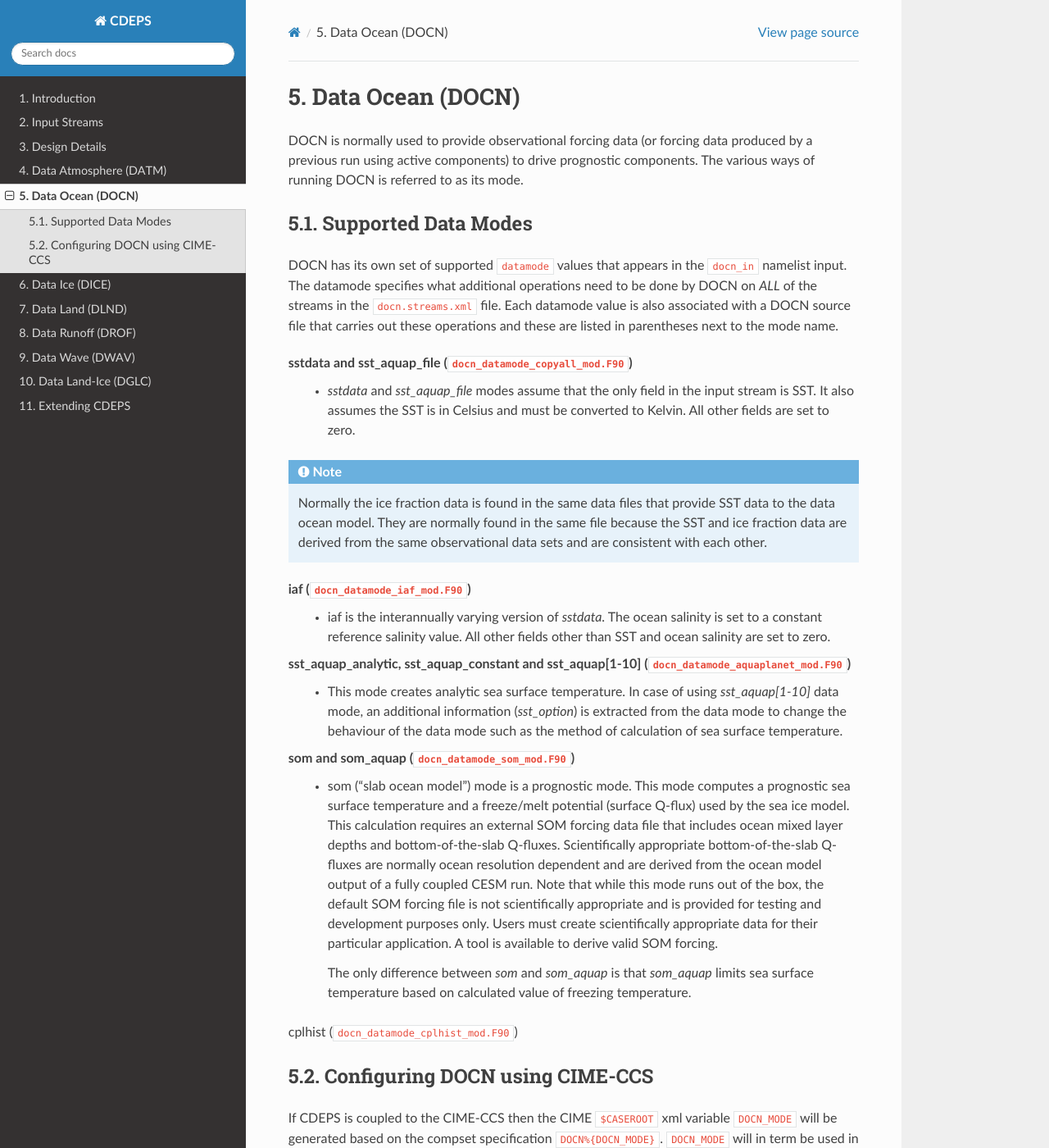
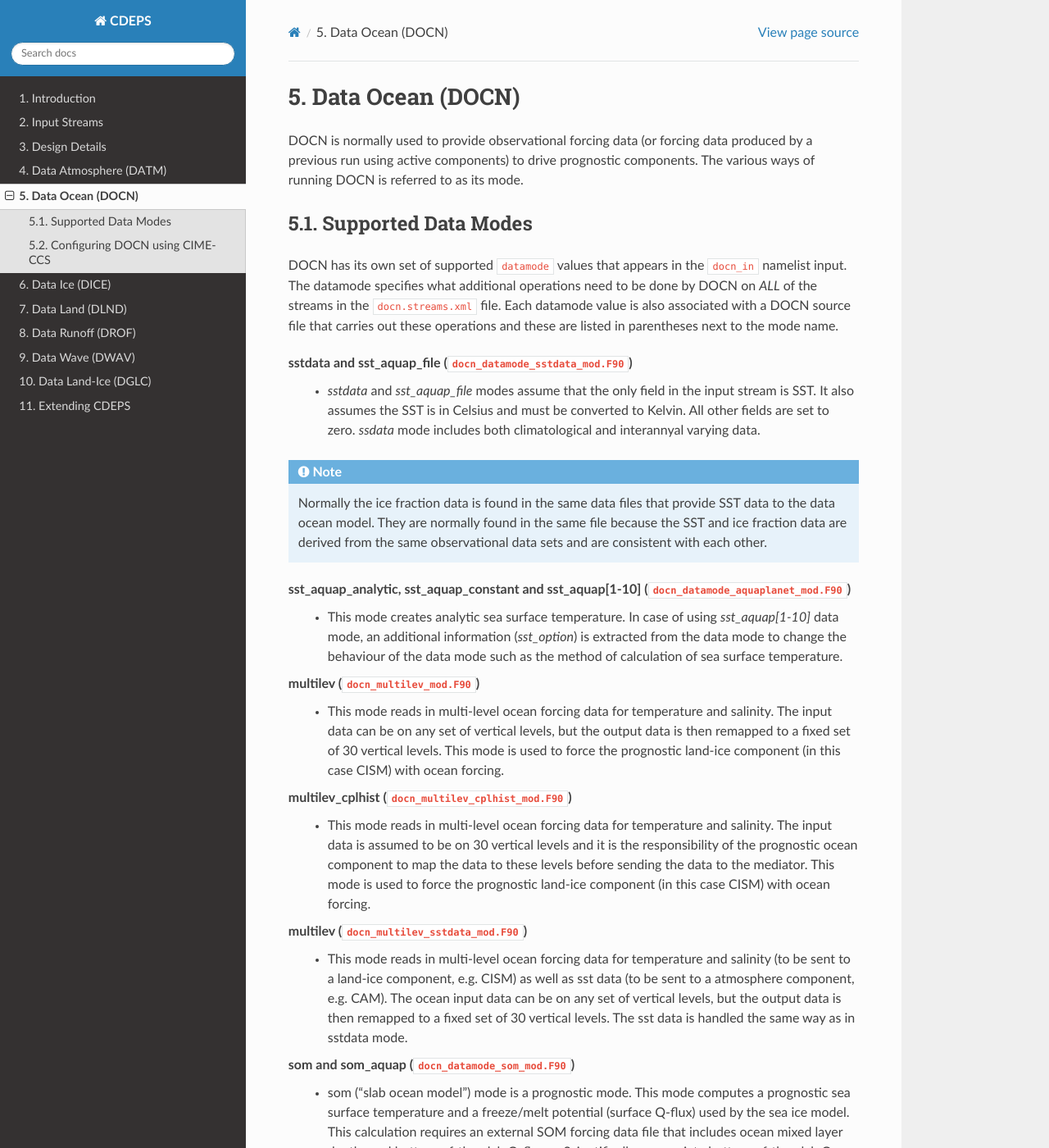
Before and after one commit to ESCOMP/CDEPS, a Sphinx documentation site: the page built from doc/source/docn.rst, in a window 1280 px wide and 1400 px high. Shown: the whole window at 82% size. Built offline with Sphinx 7.4.7 and the Read the Docs theme 3.1.0, drawn with Linux system fonts in a browser that asks for light colours; comment, search, counter and statistics services are not loaded; some of the changed text lies outside the part shown.

Commit message:
update to documentation

```diff
--- a/doc/source/docn.rst
+++ b/doc/source/docn.rst
@@ -21,10 +21,11 @@ operations need to be done by DOCN on *ALL* of the streams in the
 with a DOCN source file that carries out these operations and these are
 listed in parentheses next to the mode name.
 
-sstdata and sst_aquap_file (``docn_datamode_copyall_mod.F90``)
+sstdata and sst_aquap_file (``docn_datamode_sstdata_mod.F90``)
   - `sstdata` and `sst_aquap_file` modes assume that the only field in the
     input stream is SST. It also assumes the SST is in Celsius and must be
     converted to Kelvin. All other fields are set to zero.
+    `ssdata` mode includes both climatological and interannyal varying data.
 
 .. note::
   Normally the ice fraction data is found in the same data files that
@@ -32,30 +33,50 @@ sstdata and sst_aquap_file (``docn_datamode_copyall_mod.F90``)
   the same file because the SST and ice fraction data are derived from
   the same observational data sets and are consistent with each other.
 
-iaf (``docn_datamode_iaf_mod.F90``)
-  - iaf is the interannually varying version of `sstdata`.
-    The ocean salinity is set to a constant reference salinity value.
-    All other fields other than SST and ocean salinity are set to zero.
-
 sst_aquap_analytic, sst_aquap_constant and sst_aquap[1-10] (``docn_datamode_aquaplanet_mod.F90``)
   - This mode creates analytic sea surface temperature. In case of using
     `sst_aquap[1-10]` data mode, an additional information (`sst_option`)
     is extracted from the data mode to change the behaviour of the
     data mode such as the method of calculation of sea surface temperature.
 
+multilev (``docn_multilev_mod.F90``)
+  - This mode reads in multi-level ocean forcing data for temperature
+    and salinity. The input data can be on any set of vertical levels,
+    but the output data is then remapped to a fixed set of 30 vertical
+    levels. This mode is used to force the prognostic land-ice
+    component (in this case CISM) with ocean forcing.
+
+multilev_cplhist (``docn_multilev_cplhist_mod.F90``)
+  - This mode reads in multi-level ocean forcing data for temperature
+    and salinity. The input data is assumed to be on 30 vertical
+    levels and it is the responsibility of the prognostic ocean
+    component to map the data to these levels before sending the data
+    to the mediator.  This mode is used to force the prognostic
+    land-ice component (in this case CISM) with ocean forcing.
+
+multilev (``docn_multilev_sstdata_mod.F90``)
+  - This mode reads in multi-level ocean forcing data for temperature
+    and salinity (to be sent to a land-ice component, e.g. CISM) as
+    well as sst data (to be sent to a atmosphere component,
+    e.g. CAM). The ocean input data can be on any set of vertical
+    levels, but the output data is then remapped to a fixed set of 30
+    vertical levels. The sst data is handled the same way as in
+    sstdata mode.
+
 som and som_aquap (``docn_datamode_som_mod.F90``)
   - som ("slab ocean model") mode is a prognostic mode. This mode
     computes a prognostic sea surface temperature and a freeze/melt
     potential (surface Q-flux) used by the sea ice model.  This
-    calculation requires an external SOM forcing data file that includes
-    ocean mixed layer depths and bottom-of-the-slab Q-fluxes.
-    Scientifically appropriate bottom-of-the-slab Q-fluxes are normally
-    ocean resolution dependent and are derived from the ocean model output
-    of a fully coupled CESM run.  Note that while this mode runs out of
-    the box, the default SOM forcing file is not scientifically
-    appropriate and is provided for testing and development purposes only.
-    Users must create scientifically appropriate data for their particular
-    application. A tool is available to derive valid SOM forcing.
+    calculation requires an external SOM forcing data file that
+    includes ocean mixed layer depths and bottom-of-the-slab Q-fluxes.
+    Scientifically appropriate bottom-of-the-slab Q-fluxes are
+    normally ocean resolution dependent and are derived from the ocean
+    model output of a fully coupled (e.g. CESM or NorESM) run.  Note
+    that while this mode runs out of the box, the default SOM forcing
+    file is not scientifically appropriate and is provided for testing
+    and development purposes only.  Users must create scientifically
+    appropriate data for their particular application. A tool is
+    available to derive valid SOM forcing.
 
     The only difference between `som` and `som_aquap` is that `som_aquap`
     limits sea surface temperature based on calculated value of freezing
```
Also changed, not shown: 2 other files.
